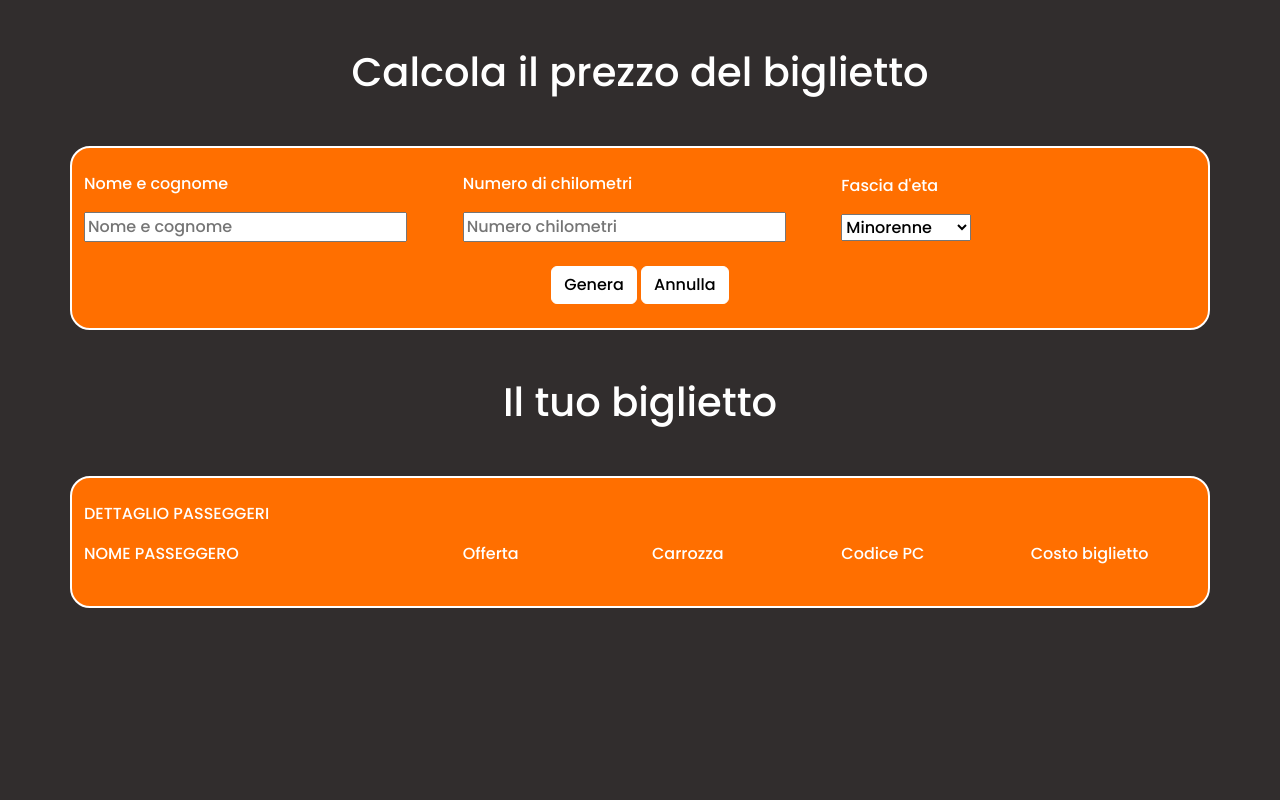
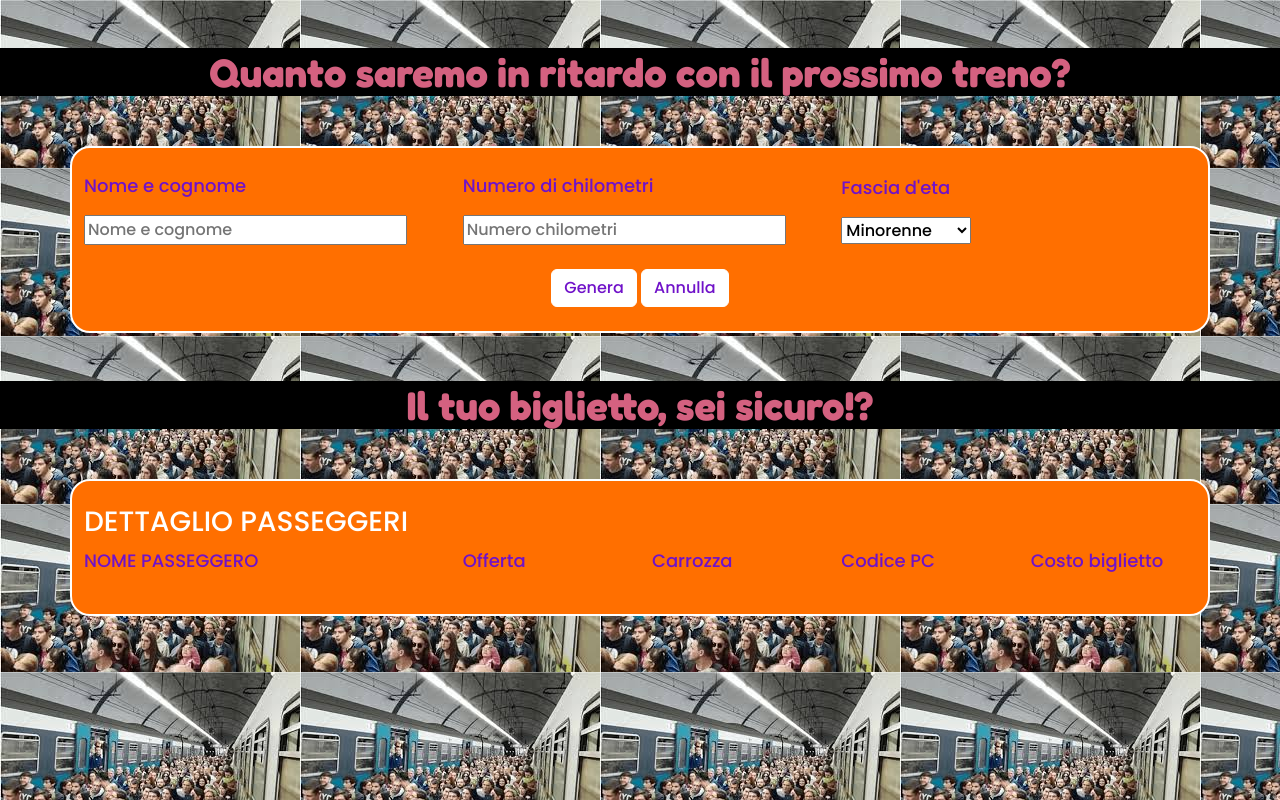
Before and after one commit to DamianoLunardo/js-biglietto-treno-form, a plain HTML site: page index.html in a window 1280 px wide. Drawn offline with nearby package versions, Linux system fonts and the light colour scheme; a web font is replaced by a local one.

Commit message:
Add nosense style to the file :)

```diff
--- a/index.html
+++ b/index.html
@@ -8,10 +8,10 @@
     <title>Acquisto biglietto</title>
 </head>
 <body>
- <h1 class="mt-5 text-center">Calcola il prezzo del biglietto</h1>
+ <h1 class="mt-5 text-center">Quanto saremo in ritardo con il prossimo treno?</h1>
  <div class="container">
 
-    <div class="row mb-4 mt-4 align-items-center d-flex">
+    <div class="row mb-4 mt-4 align-items-center">
     <div class="col-4">
     <div>
         <p>Nome e cognome</p>
@@ -40,11 +40,11 @@
  </div>
 
 <section class="output">
-   <h1 class="mt-5 text-center">Il tuo biglietto</h1>
+   <h1 class="mt-5 text-center">Il tuo biglietto, sei sicuro!?</h1>
  <div class="container">
     <div class="row mb-4 mt-4">
         <div class="col-12">
-            <p>DETTAGLIO PASSEGGERI</p>
+            <h3>DETTAGLIO PASSEGGERI</h3>
         </div>
         <div class="col-4">
            <p>NOME PASSEGGERO</p>
--- a/main.js
+++ b/main.js
@@ -14,7 +14,7 @@ document.getElementById('btn-calc').addEventListener('click', function () {
 
       // Verifica se i campi sono stati compilati correttamente
       if (!name || !km || isNaN(km) || km <= 0) {
-        alert('Inserisci correttamente il nome del passeggero e il numero di chilometri.');
+        alert('Inserisci correttamente il nome del passeggero e il numero di chilometri, altrimenti come farai ad arrivare in ritardo con noi?');
         return;
     }
 
--- a/style.css
+++ b/style.css
@@ -14,9 +14,9 @@ font-family: 'Teko', sans-serif;
 
 
 body {
-    background-color: rgba(30, 26, 26, 0.912);
-    color: white;
+   /* background-color: rgba(30, 26, 26, 0.912);*/
     font-family: 'Poppins', sans-serif;
+    background-image: url(./img/images.jpeg);
 }
 
 .container {
@@ -28,6 +28,22 @@ body {
 
 .btn_custom {
     background-color: white;
-    color: black;
+    color: rgb(112, 18, 201);
     border: solid 1px white;
 }
+
+p {
+    font-size: 18px;
+    color: rgb(112, 18, 201);
+}
+
+h1 {
+    color: rgb(212, 97, 128);
+    font-family: 'Fredoka', sans-serif;
+    background-color: black;
+}
+
+h3 {
+    color: white;
+
+}
```
Also changed, not shown: img/images.jpeg (added).
